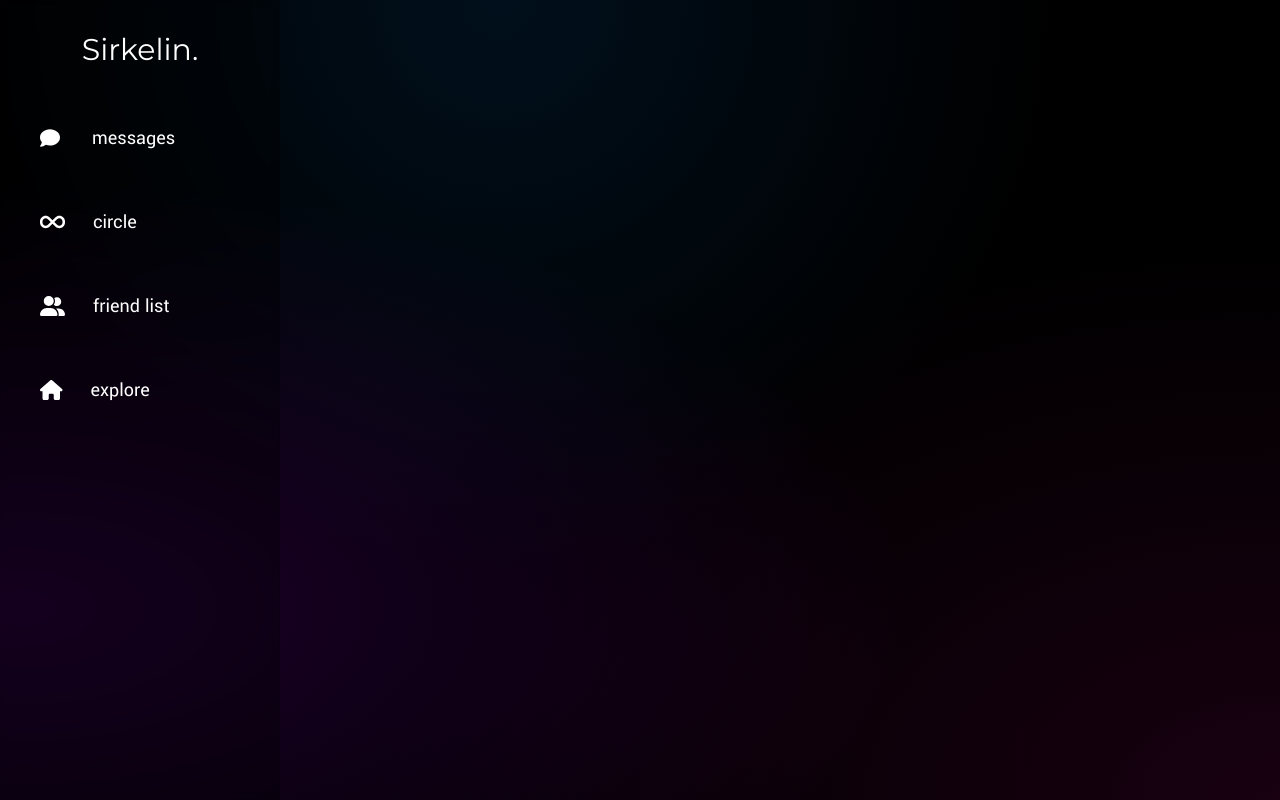
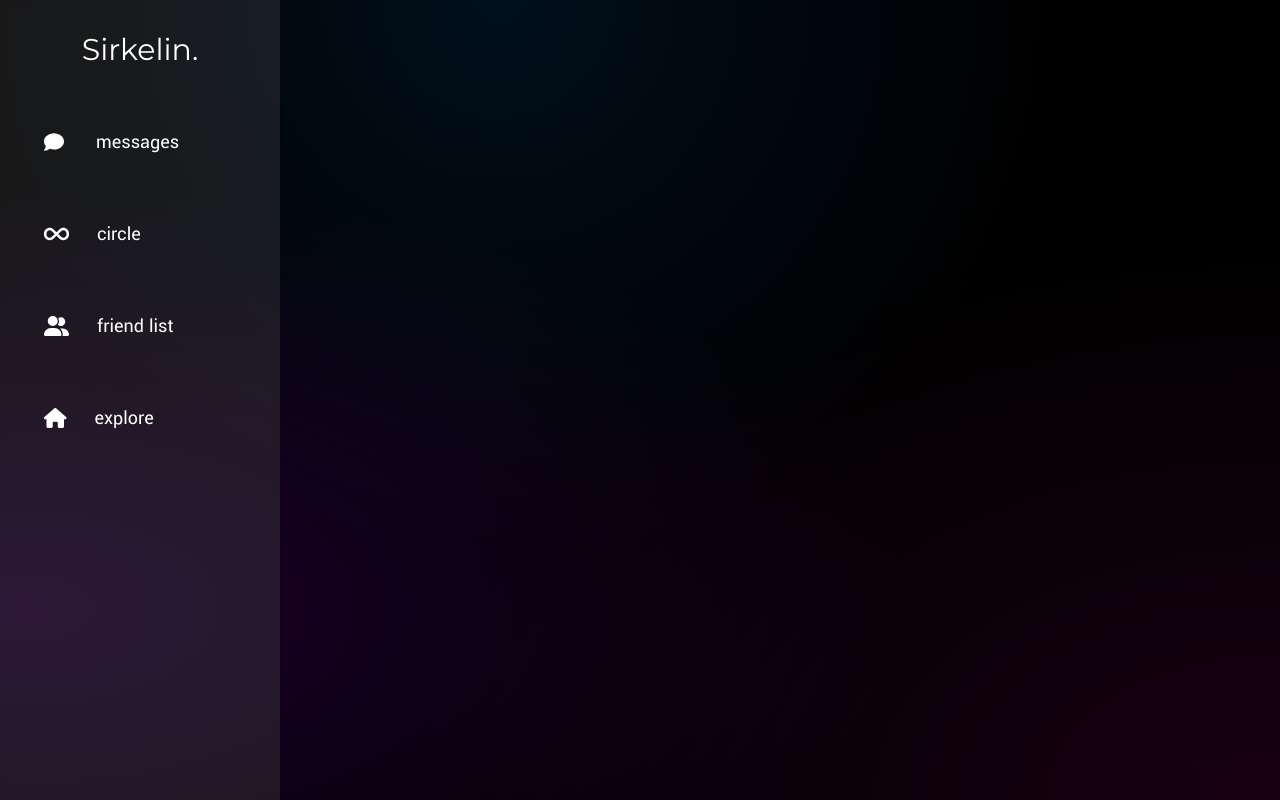
Before and after one commit to antoniuswisnu14/sirkelin-next, a Next.js app: page /1 in a window 1280 px wide. Built offline with nearby package versions, Linux system fonts and the light colour scheme.

Commit message:
adds messages

```diff
--- a/src/components/dashboard.jsx
+++ b/src/components/dashboard.jsx
@@ -54,17 +54,17 @@ export default function Dashboard() {
       <main className=''>
         <div className='h-screen'>
           <div className='wh-chat flex'>
-            <div className='p-8 navbar-ct backdrop-blur-sm bg-black/30'>
+            <div className='p-8 navbar-ct backdrop-blur-sm bg-[#505050]/30'>
               <h1 className='text-3xl text-center' style={montserrat.style}>Sirkelin.</h1>
               <div className='mt-12 grid text-center gap-10 text-xl'>
                 <Link href="/messages" legacyBehavior>
-                  <button className='flex group gap-4 hover:bg-purple-900 hover:ring-pbg-purple-900 rounded-xl p-2'><FontAwesomeIcon className='self-center group-hover:stroke-white' icon={faComment}/><span style={yantramanav.style} className='ml-4 font-yantramanav'> messages</span></button>
+                  <button className='flex group gap-4  hover:bg-gray-400/30 hover: transition-colors duration-200 rounded-xl p-3'><FontAwesomeIcon className='self-center group-hover:stroke-white' icon={faComment}/><span style={yantramanav.style} className='ml-4 font-yantramanav'> messages</span></button>
                 </Link>
                 <Link href="/circle" legacyBehavior>
-                  <button className='flex group gap-4 hover:bg-purple-900 hover:ring-pbg-purple-900 rounded-xl p-2'><FontAwesomeIcon className='self-center group-hover:stroke-white' icon={faInfinity} /><span style={yantramanav.style} className=' ml-3 font-yantramanav'> circle</span></button>
+                  <button className='flex group gap-4  hover:bg-gradient-to-r from-violet-900 to-indigo-700 rounded-xl p-3'><FontAwesomeIcon className='self-center group-hover:stroke-white' icon={faInfinity} /><span style={yantramanav.style} className=' ml-3 font-yantramanav'> circle</span></button>
                 </Link>
-                <button className='flex group gap-4 hover:bg-purple-900 hover:ring-pbg-purple-900 rounded-xl p-2'><FontAwesomeIcon className='self-center group-hover:stroke-white' icon={faUserGroup} /><span style={yantramanav.style} className=' ml-3 font-yantramanav'> friend list</span></button>
-                <button className='flex group gap-4 hover:bg-purple-900 hover:ring-pbg-purple-900 rounded-xl p-2'><FontAwesomeIcon className='self-center group-hover:stroke-white' icon={faHouse} /><span style={yantramanav.style} className=' ml-3 font-yantramanav'> explore</span></button>
+                <button className='flex group gap-4  hover:bg-gradient-to-r from-violet-900 to-indigo-700  rounded-xl p-3'><FontAwesomeIcon className='self-center group-hover:stroke-white' icon={faUserGroup} /><span style={yantramanav.style} className=' ml-3 font-yantramanav'> friend list</span></button>
+                <button className='flex group gap-4  hover:bg-gradient-to-r from-violet-900 to-indigo-700  rounded-xl p-3'><FontAwesomeIcon className='self-center group-hover:stroke-white' icon={faHouse} /><span style={yantramanav.style} className=' ml-3 font-yantramanav'> explore</span></button>
               </div>
             </div>
             { view }
--- a/src/components/login.jsx
+++ b/src/components/login.jsx
@@ -9,7 +9,7 @@ export default function Login(props) {
 
     var axios = require('axios'); //fetch POST API using axios
     var data = JSON.stringify({
-      "name": document.querySelector("#username").value,
+      "username": document.querySelector("#username").value,
       "password": document.querySelector("#password").value
     });
 
--- a/src/components/messages.jsx
+++ b/src/components/messages.jsx
@@ -1,10 +1,20 @@
 import React from 'react';
 import { useRouter } from 'next/router'
+import { faSearch } from '@fortawesome/free-solid-svg-icons';
+import { FontAwesomeIcon } from '@fortawesome/react-fontawesome'
+import { Montserrat, Yantramanav } from '@next/font/google'
+
+const montserrat = Montserrat({
+    weight: "400",
+    subsets: ["latin"]
+  })
 
 export default function Messages() {
+
     const router = useRouter();
 
-    fetch('https://malakh.space/api/room/', {
+
+    fetch('https://malakh.space/api/private/', {
         method: 'GET',
         credentials: 'include',
       })
@@ -17,6 +27,16 @@ export default function Messages() {
       });
 
     return (
-        <div>Ini messages</div>
+        <div className='grow-5 text-2xl'>
+            <h1 className=' pt-8 text-center' style={montserrat}>Messages</h1>
+            <div className="flex items-center">
+            <div className="flex space-x-1">
+                <input
+                    type="text"
+                    className="block ml-5 mt-5 w-30 h-7 px-4 py-1 text-white bg-gray-600 rounded-full  focus:outline-none "
+                />
+            </div>
+        </div>
+        </div>
     )
 }
--- a/src/components/signup.jsx
+++ b/src/components/signup.jsx
@@ -7,7 +7,7 @@ export default function Signup(props) {
     var axios = require('axios'); //fetch POST API using axios
     var data = JSON.stringify({
       "email": document.querySelector("#email").value,
-      "name": document.querySelector("#username").value,
+      "username": document.querySelector("#username").value,
       "password": document.querySelector("#password").value
     });
     var config = {
```
